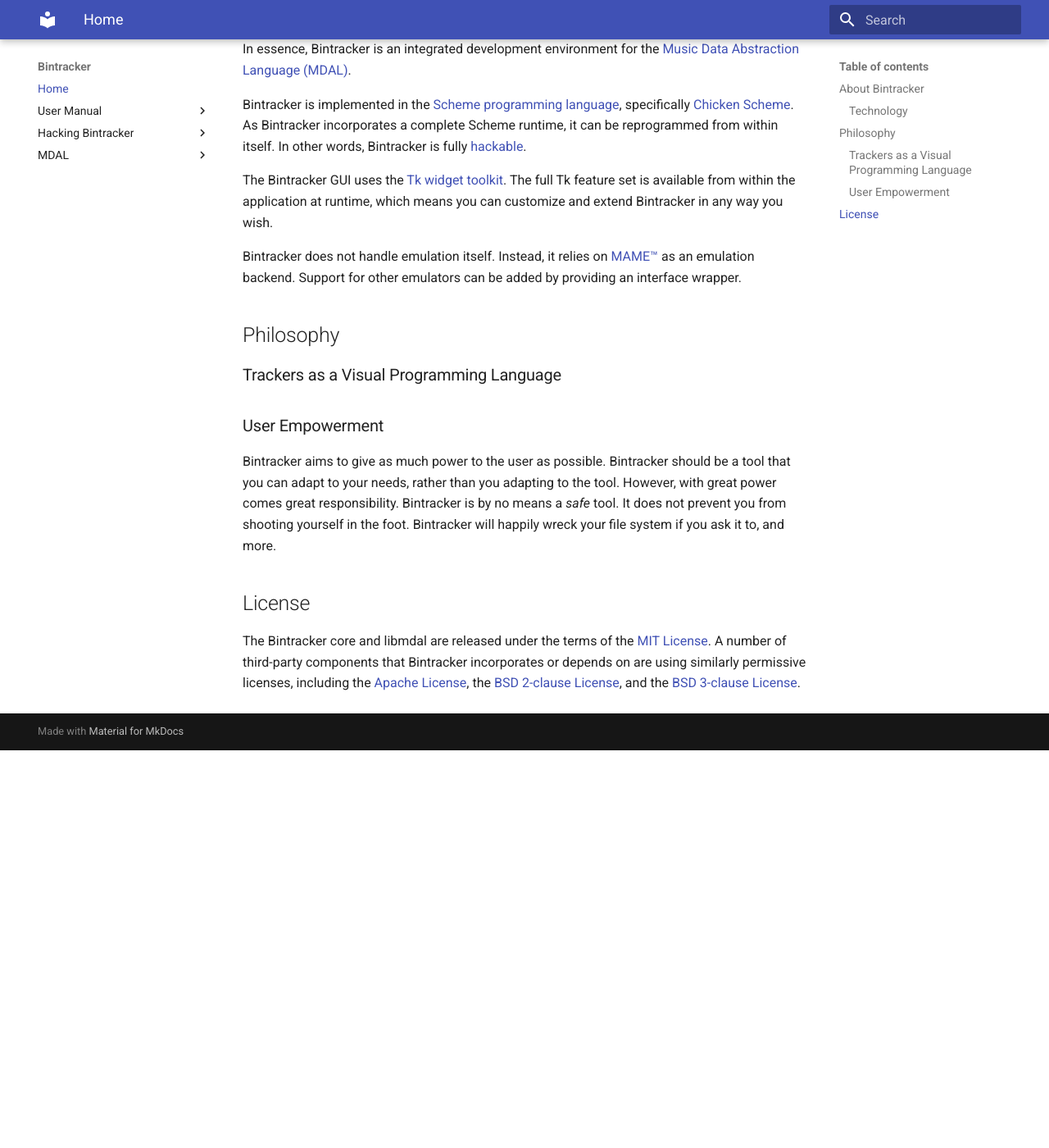
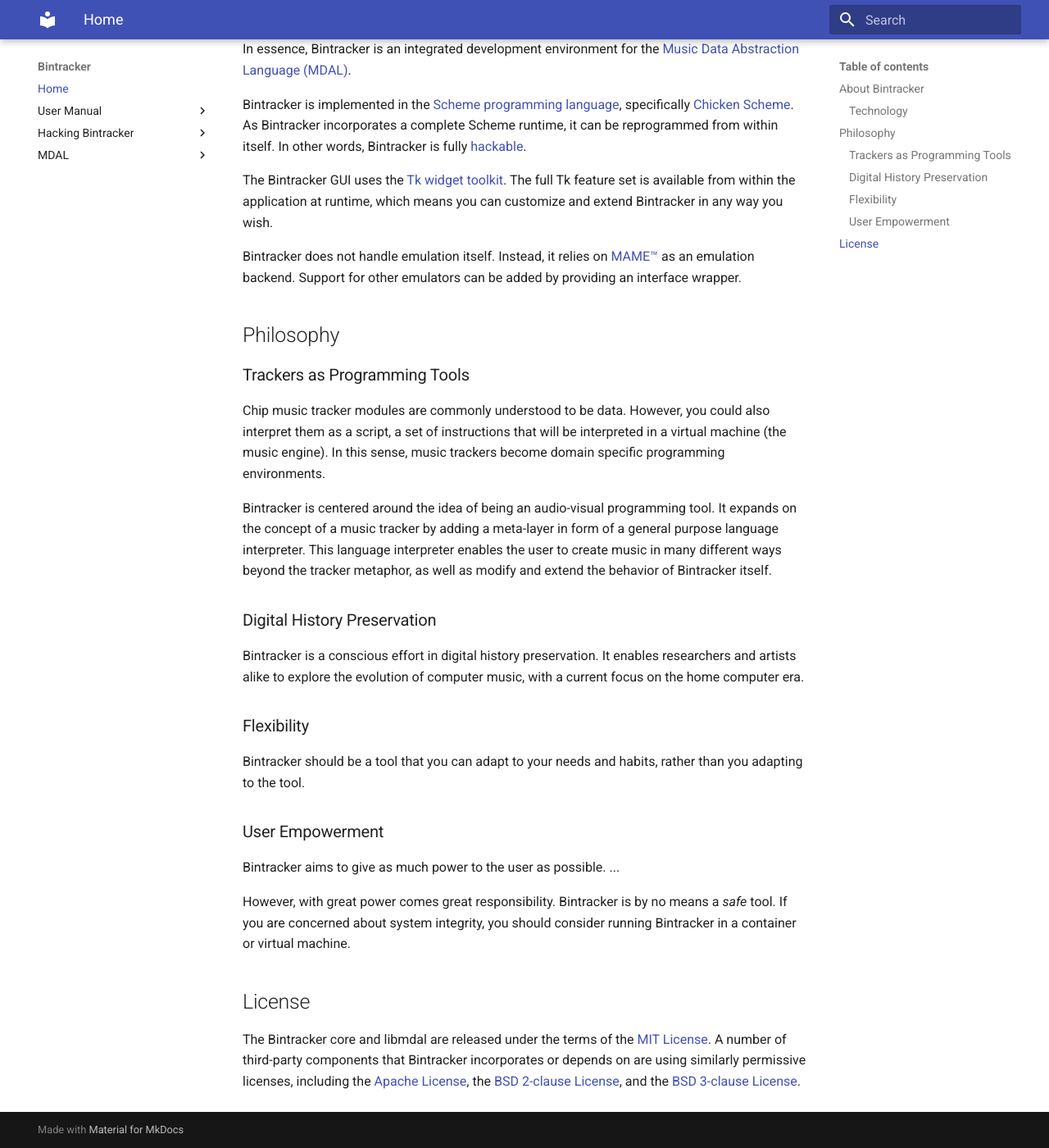
Before and after one commit to bintracker/bintracker, an MkDocs documentation site: the page built from docs/index.md, in a window 1280 px wide and 1400 px high, scrolled down 538 px. Shown: the whole window at 82% size. Built offline with MkDocs 1.6.1 and Material for MkDocs 9.7.7, drawn with Linux system fonts in a browser that asks for light colours; before the commit the page ends 1453 px from its top, so only the background shows below that.

Commit message:
more documentation blafoo

```diff
--- a/docs/index.md
+++ b/docs/index.md
@@ -25,11 +25,25 @@
 
 ## Philosophy
 
-### Trackers as a Visual Programming Language
+### Trackers as Programming Tools
+
+Chip music tracker modules are commonly understood to be data. However, you could also interpret them as a script, a set of instructions that will be interpreted in a virtual machine (the music engine). In this sense, music trackers become domain specific programming environments.
+
+Bintracker is centered around the idea of being an audio-visual programming tool. It expands on the concept of a music tracker by adding a meta-layer in form of a general purpose language interpreter. This language interpreter enables the user to create music in many different ways beyond the tracker metaphor, as well as modify and extend the behavior of Bintracker itself.
+
+### Digital History Preservation
+
+Bintracker is a conscious effort in digital history preservation. It enables researchers and artists alike to explore the evolution of computer music, with a current focus on the home computer era.
+
+### Flexibility
+
+Bintracker should be a tool that you can adapt to your needs and habits, rather than you adapting to the tool.
 
 ### User Empowerment
 
-Bintracker aims to give as much power to the user as possible. Bintracker should be a tool that you can adapt to your needs, rather than you adapting to the tool. However, with great power comes great responsibility. Bintracker is by no means a *safe* tool. It does not prevent you from shooting yourself in the foot. Bintracker will happily wreck your file system if you ask it to, and more.
+Bintracker aims to give as much power to the user as possible. ...
+
+However, with great power comes great responsibility. Bintracker is by no means a *safe* tool. If you are concerned about system integrity, you should consider running Bintracker in a container or virtual machine.
 
 
 ## License
```
